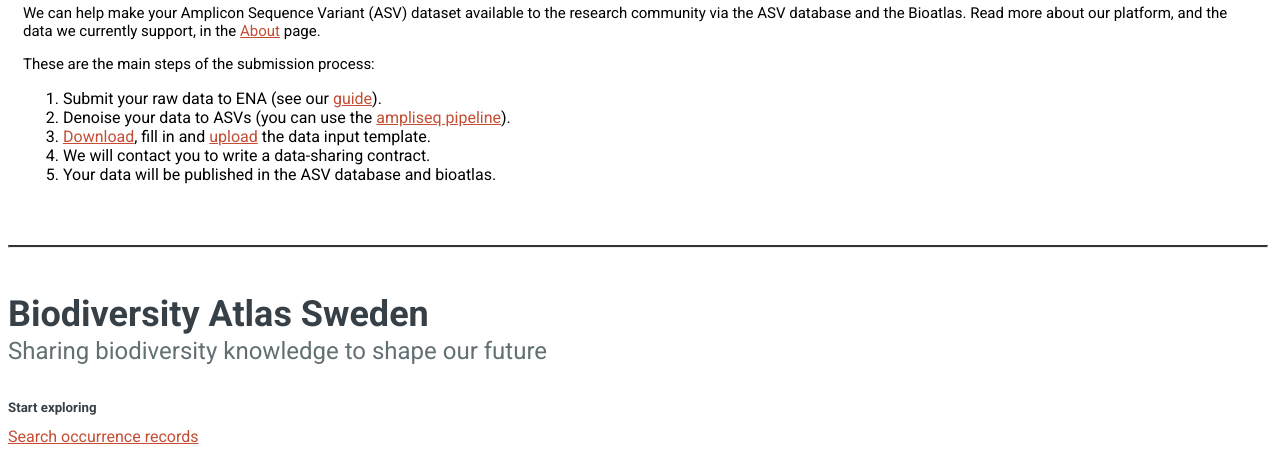
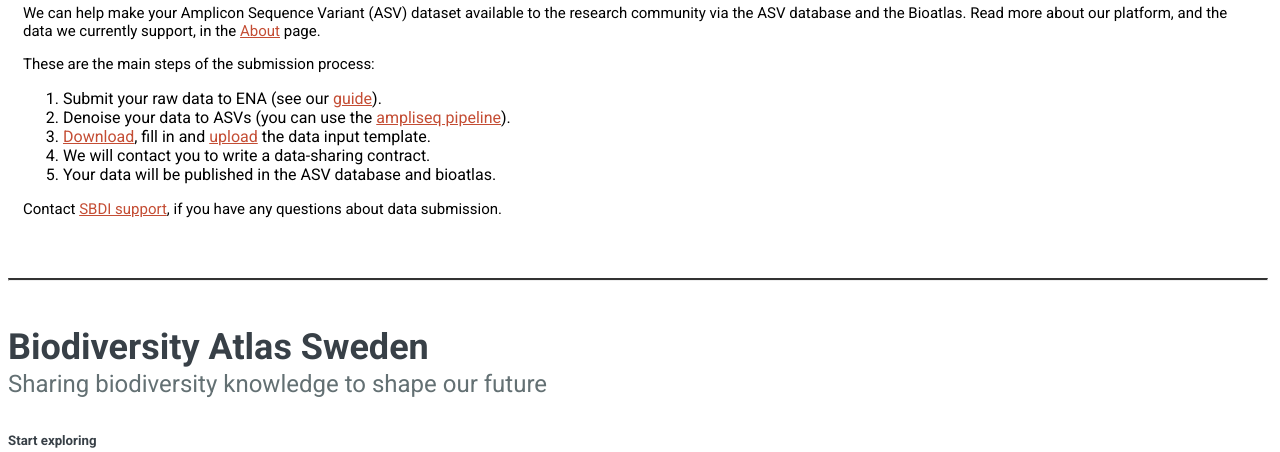
Before and after one commit to biodiversitydata-se/mol-mod, a Flask app: page /submit in a window 1280 px wide. Shown: the part 554-1006 px from the top of the page. Run offline with Flask 2, Linux system fonts and the light colour scheme; parts of the project's set-up code (start-up, migrations or seed data) failed here and were passed over; some libraries are stand-ins or nearby versions.

Commit message:
Add support link

```diff
--- a/molmod/templates/submit.html
+++ b/molmod/templates/submit.html
@@ -22,6 +22,7 @@
                 <li>Your data will be published in the ASV database and bioatlas.</li>
             </ol>
         </p>
+        <p>Contact <a href="https://docs.biodiversitydata.se/contact-us/">SBDI support</a>, if you have any questions about data submission.
     </div>
 </div>
 {% endblock body %}
```
